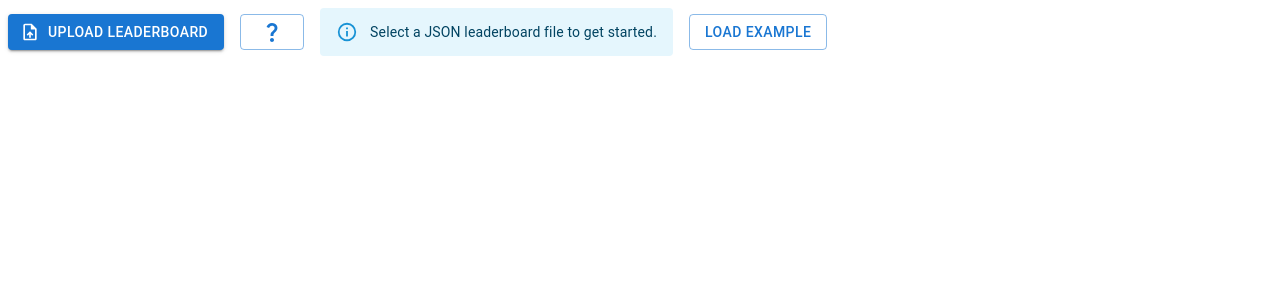
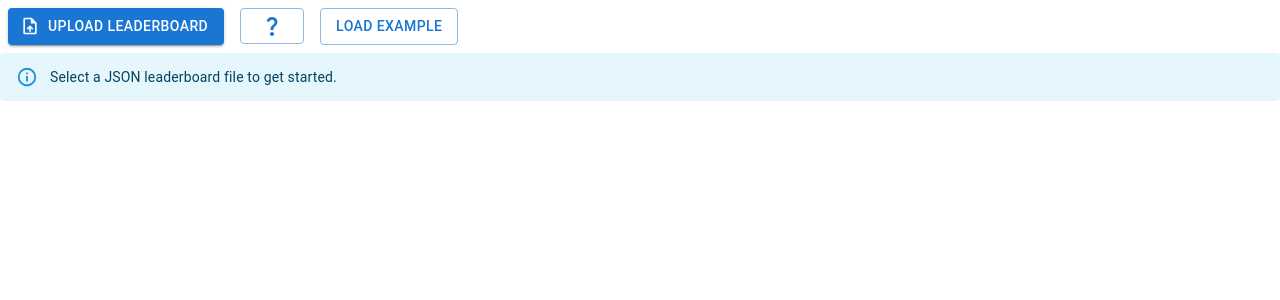
Before and after one commit to Acors24/aoc-react-chart, a React (Vite) app: page / in a window 1280 px wide. Shown: the top 300 px of the page. Built offline with nearby package versions, Linux system fonts and the light colour scheme.

Commit message:
move alert to chart area and remove success alert

```diff
--- a/src/App.tsx
+++ b/src/App.tsx
@@ -10,6 +10,8 @@ import LeaderboardJsonInput from "./components/LeaderboardJsonInput";
 import { findLast, insertSorted } from "./utilities";
 import Chart from "./components/Chart";
 import MemberList from "./components/MemberList";
+import FileState from "./types/FileState";
+import Alert from "@mui/material/Alert";
 
 function collectSortedTimestamps(leaderboard: Leaderboard) {
     let dayTimestamps: {
@@ -182,6 +184,10 @@ function getColors(scores: {
 }
 
 function App() {
+    const [fileState, setFileState] = useState<FileState>({
+        type: "none",
+    });
+
     const [scores, setScores] = useState<{
         [key: string]: { timestamp: number; score: number }[];
     } | null>(null);
@@ -238,6 +244,7 @@ function App() {
                 <div className="flex justify-between m-2">
                     <LeaderboardJsonInput
                         updateLeaderboard={updateLeaderboard}
+                        setFileState={setFileState}
                     />
 
                     {scores && (
@@ -251,6 +258,17 @@ function App() {
                         />
                     )}
                 </div>
+
+                {fileState.type === "none" && (
+                    <Alert severity="info">
+                        Select a JSON leaderboard file to get started.
+                    </Alert>
+                )}
+
+                {fileState.type === "error" && (
+                    <Alert severity="error">{fileState.message}</Alert>
+                )}
+
                 {scores && (
                     <div className="flex flex-1">
                         <Chart
--- a/src/components/LeaderboardJsonInput.tsx
+++ b/src/components/LeaderboardJsonInput.tsx
@@ -1,14 +1,15 @@
 import { UploadFile } from "@mui/icons-material";
-import Alert from "@mui/material/Alert";
 import Button from "@mui/material/Button";
 import Leaderboard from "../types/Leaderboard";
 import React from "react";
 import Member from "../types/Member";
 import HelpButton from "./HelpButton";
 import LoadExampleButton from "./LoadExampleButton";
+import FileState from "../types/FileState";
 
 interface LeaderboardJsonInputProps {
     updateLeaderboard: (leaderboard: Leaderboard) => void;
+    setFileState: React.Dispatch<FileState>;
 }
 
 function validateLeaderboard(json: Leaderboard) {
@@ -69,20 +70,9 @@ function validateMember(member: Member) {
 
 export default function LeaderboardJsonInput({
     updateLeaderboard,
+    setFileState,
 }: Readonly<LeaderboardJsonInputProps>) {
     const [filename, setFilename] = React.useState<string | null>(null);
-
-    const [fileState, setFileState] = React.useState<
-        | {
-              type: "none" | "success";
-          }
-        | {
-              type: "error";
-              message: string;
-          }
-    >({
-        type: "none",
-    });
 
     const handleFileChange = React.useCallback(
         (event: React.ChangeEvent<HTMLInputElement>) => {
@@ -132,26 +122,8 @@ export default function LeaderboardJsonInput({
                 />
             </Button>
             <HelpButton />
+            {!filename && <LoadExampleButton processFile={processFile} />}
             {filename && <span>{filename}</span>}
-
-            {fileState.type === "none" && (
-                <>
-                    <Alert severity="info">
-                        Select a JSON leaderboard file to get started.
-                    </Alert>
-                    <LoadExampleButton processFile={processFile} />
-                </>
-            )}
-
-            {fileState.type === "error" && (
-                <Alert severity="error">{fileState.message}</Alert>
-            )}
-
-            {fileState.type === "success" && (
-                <Alert severity="success">
-                    Leaderboard loaded successfully.
-                </Alert>
-            )}
         </div>
     );
 }
--- /dev/null
+++ b/src/types/FileState.ts
@@ -0,0 +1,8 @@
+type FileState = {
+    type: "none" | "success";
+} | {
+    type: "error";
+    message: string;
+};
+
+export default FileState;
```
